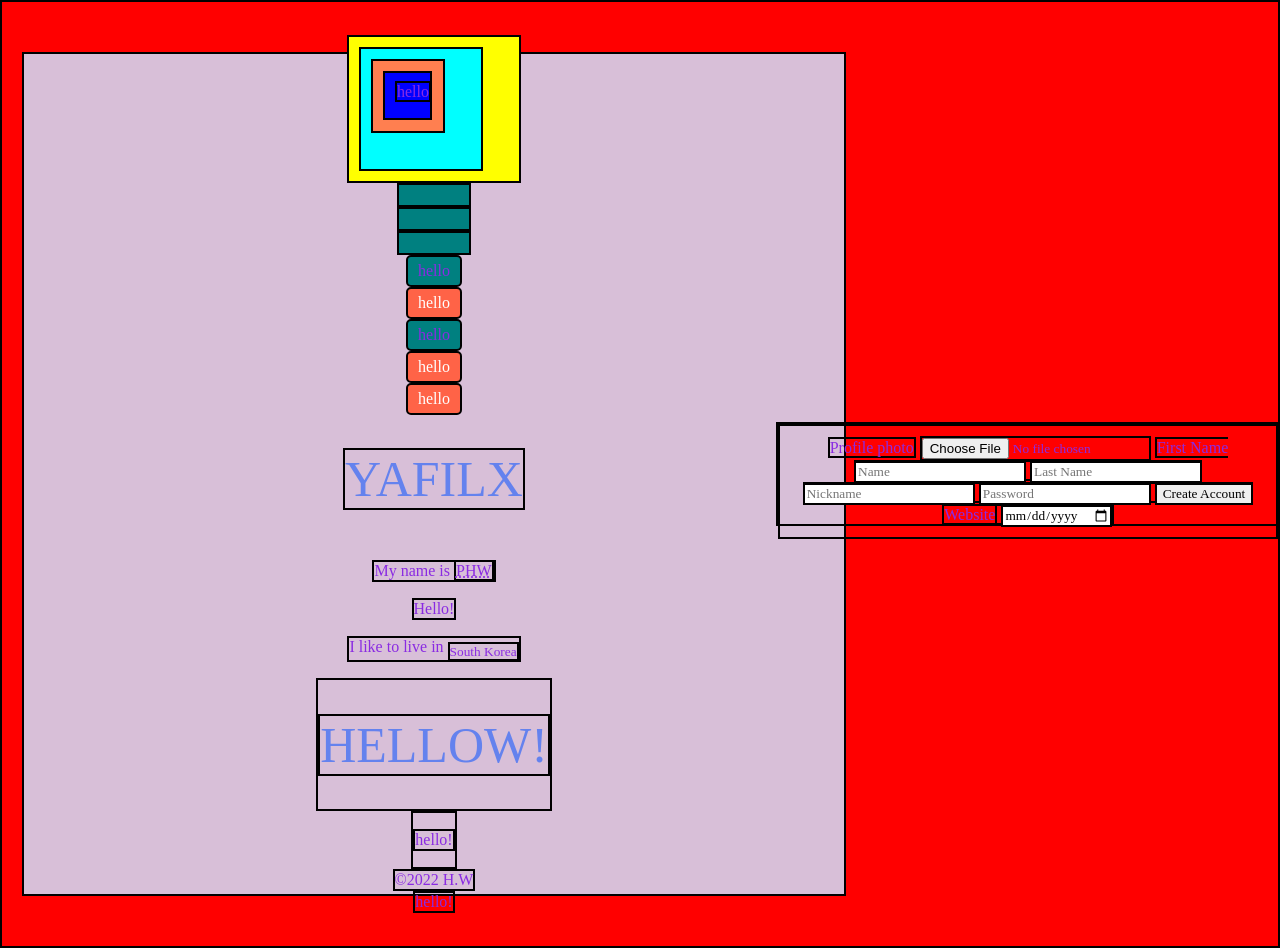
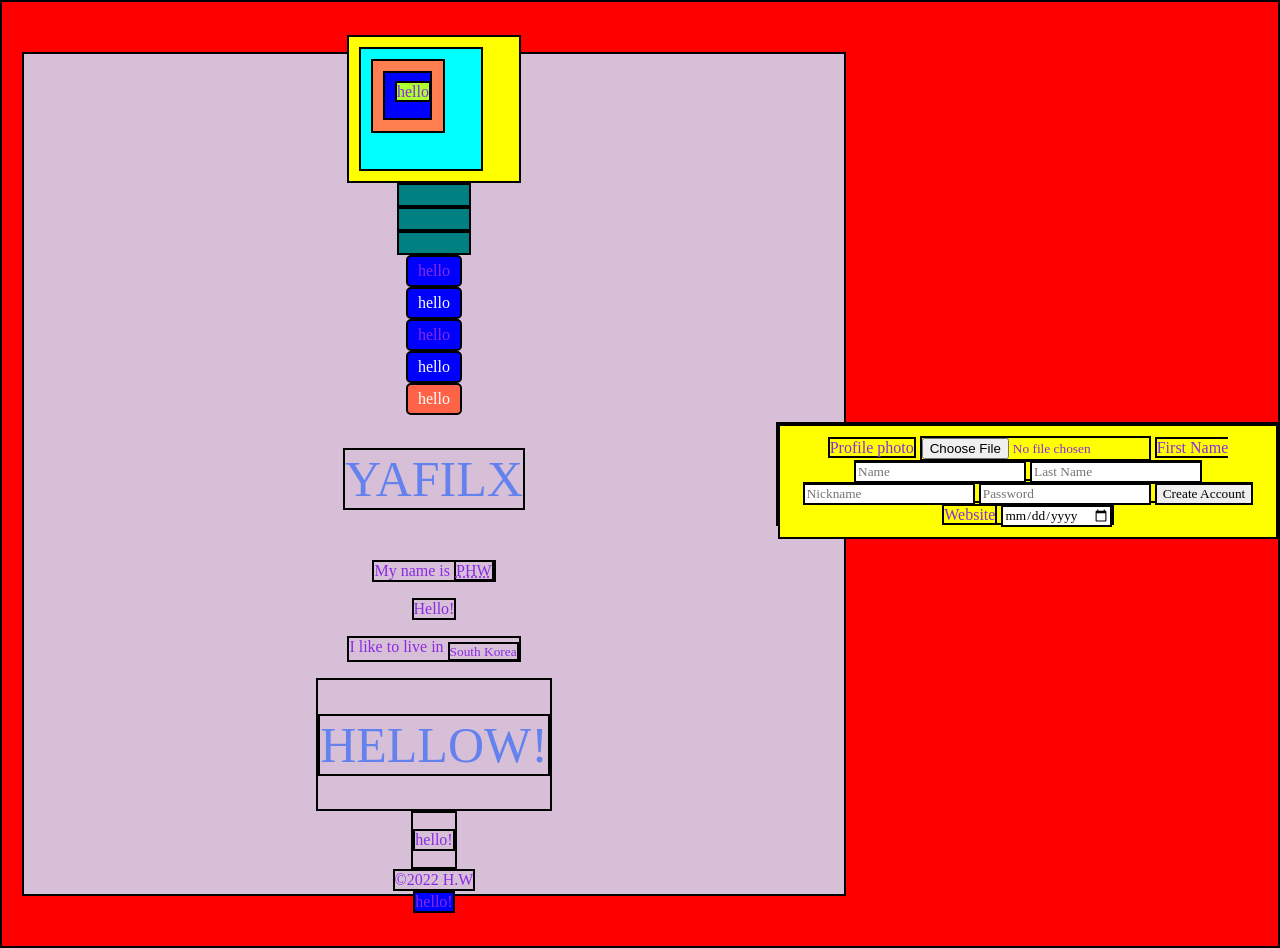
Before and after one commit to imgompanda/html, a plain HTML site: page kakaotalk_clone/home.html in a window 1280 px wide. Drawn offline with Linux system fonts and the light colour scheme; a web font is replaced by a local one.

Commit message:
Add files via upload
pesuedo selector, position: abosolute

```diff
--- a/kakaotalk_clone/home.html
+++ b/kakaotalk_clone/home.html
@@ -87,13 +87,33 @@
         background-color: teal;
       }
 
+     div:first-child {
+      background-color: brown;
+     }
+
+     div:last-child {
+      background-color: yellow;
+     }
+
+     span {
+      background-color: greenyellow;
+     }
+
+     span:nth-child(5),
+     span:nth-child(7),
+     span:nth-child(even) {
+      background-color: blue;
+     }
 
     </style>
     <meta charset="utf-8" />
     <meta name="description" content="This is my website" />
+
+
   </head>
 
   <body>
+
 
     <div id="first">
       <div id="second">
```
